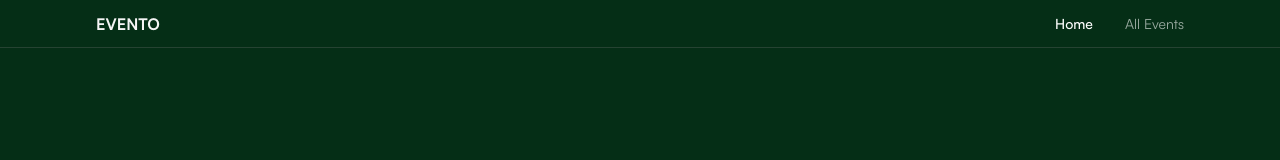
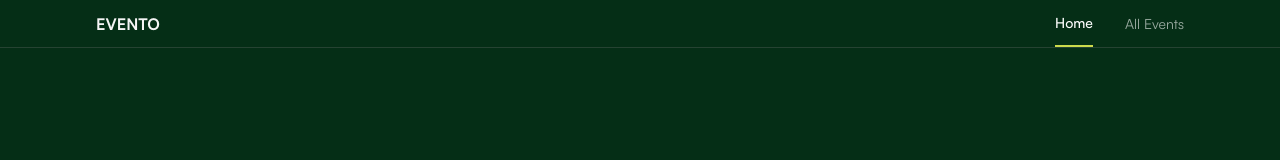
Before and after one commit to justin-0/evento, a Next.js app: page / in a window 1280 px wide. Shown: the top 160 px of the page. Built offline with nearby package versions, Linux system fonts and the light colour scheme.

Commit message:
form converted into client component, redirect based on form submit to events page

```diff
--- a/package.json
+++ b/package.json
@@ -10,6 +10,7 @@
   },
   "dependencies": {
     "clsx": "^2.1.0",
+    "framer-motion": "^10.16.4",
     "next": "14.0.1",
     "react": "^18",
     "react-dom": "^18"
--- a/src/app/page.tsx
+++ b/src/app/page.tsx
@@ -1,3 +1,4 @@
+import SearchForm from "@/components/search-form";
 import Link from "next/link";
 
 export default function Home() {
@@ -12,14 +13,7 @@ export default function Home() {
           <span className="text-accent italic underline">10,000 events</span>{" "}
           nationwide
         </p>
-        <form action="" className="mt-5 w-5/6 lg:w-3/6">
-          <input
-            className="ring-accent/75 w-full rounded p-2 text-neutral-900 outline-none focus:bg-white/95 focus:ring-2"
-            type="text"
-            placeholder="search events in city..."
-            spellCheck={false}
-          />
-        </form>
+        <SearchForm />
         <div className="mt-2 flex gap-x-4 text-sm text-white/75">
           <span className="">Popular:</span>
           <div className="flex gap-x-2 font-medium">
--- a/src/components/navigation.tsx
+++ b/src/components/navigation.tsx
@@ -15,20 +15,28 @@ export default function Navigation() {
           evento
         </Link>
       </div>
-      <div className="flex h-full items-center gap-x-8 text-sm text-white/60">
+      <div className="relative flex h-full items-center gap-x-8 text-sm text-white/60">
         <Link
           href="/"
-          className={clsx("transition hover:text-white", {
-            "font-medium text-white": path === "/",
-          })}
+          className={clsx(
+            "flex h-full items-center transition hover:text-white",
+            {
+              "border-accent border-b-2 font-medium text-white transition":
+                path === "/",
+            },
+          )}
         >
           Home
         </Link>
         <Link
           href="/events/all"
-          className={clsx("transition hover:text-white", {
-            "font-medium text-white": path === "/events/all",
-          })}
+          className={clsx(
+            "flex h-full items-center transition hover:text-white",
+            {
+              "border-accent border-b-2 font-medium text-white transition":
+                path === "/events/all",
+            },
+          )}
         >
           All Events
         </Link>
--- /dev/null
+++ b/src/components/search-form.tsx
@@ -0,0 +1,28 @@
+"use client";
+
+import { useState } from "react";
+import { useRouter } from "next/navigation";
+
+export default function SearchForm() {
+  const [search, setSearch] = useState("");
+  const router = useRouter();
+
+  const handleSubmit = (e: React.FormEvent<HTMLFormElement>) => {
+    if (!search) return;
+
+    e.preventDefault();
+    router.push(`/events/${search}`);
+  };
+  return (
+    <form onSubmit={handleSubmit} action="" className="mt-5 w-5/6 lg:w-3/6">
+      <input
+        className="w-full rounded p-2 text-neutral-900 outline-none ring-green-800/45 focus:bg-white/95 focus:ring-2"
+        type="text"
+        placeholder="search events in city..."
+        spellCheck={false}
+        onChange={(e) => setSearch(e.target.value)}
+        value={search}
+      />
+    </form>
+  );
+}
```
Also changed, not shown: 1 other file (tests, documents, lock files or other folders).
